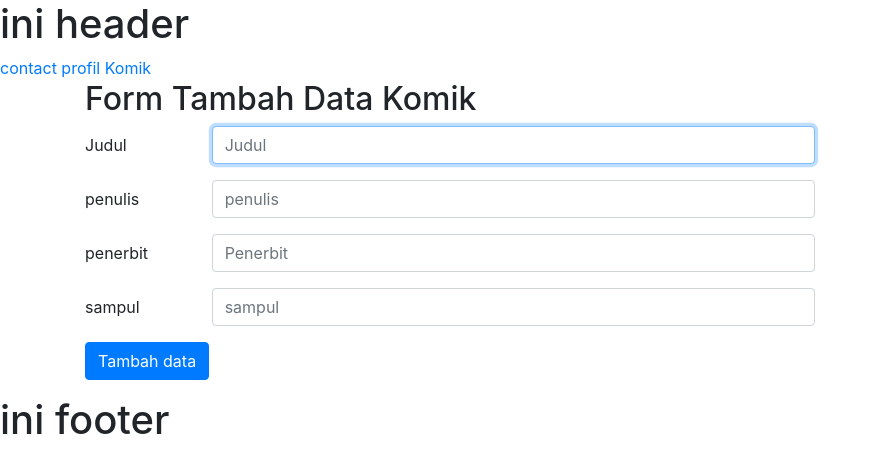
After one commit to sanggayasa/fe, a CodeIgniter 4 app: template app/Views/komik/create.php in a window 1280 px wide. The commit adds this page. Shown: the top 473 px of the page, without its empty margins (0-882 px from the left). Run offline with PHP 8.4 and a stand-in for CodeIgniter, Linux system fonts and the light colour scheme; the template is opened without the code that fills it, so the values that code supplies are empty; some libraries are stand-ins or nearby versions.

Commit message:
membuat insert data

```diff
--- a/app/Config/Routes.php
+++ b/app/Config/Routes.php
@@ -35,6 +35,7 @@ $routes->get('/', 'Home::index');
 $routes->get('/login', 'Login::index');
 $routes->get('/contact', 'Pages::index');
 $routes->get('/profil', 'Pages::profil');
+$routes->get('/komik/create', 'Komik::create');
 $routes->get('/komik/(:segment)', 'Komik::detail/$1');
 $routes->get('/about/(:any)', 'Login::about/$1/$2');
 //Admin\Login::index = lokasi file controller ada di
--- a/app/Models/KomikModel.php
+++ b/app/Models/KomikModel.php
@@ -8,6 +8,7 @@ class KomikModel extends Model
 {
     protected $table      = 'komik';
     protected $useTimestamps = true;
+    protected $allowedFields = ['judul', 'slug', 'penulis', 'penerbit', 'sampul'];
 
     public function getKomik($slug = false)
     {
--- /dev/null
+++ b/app/Views/komik/create.php
@@ -0,0 +1,42 @@
+<?= $this->extend('layout/template'); ?>
+<?= $this->section('content'); ?>
+<div class="container">
+    <div class="row">
+        <div class="col-8">
+            <h2 class="">Form Tambah Data Komik</h2>
+            <form action="/komik/save" method="post">
+                <?= csrf_field(); ?>
+                <div class="form-group row">
+                    <label for="judul" class="col-sm-2 col-form-label">Judul</label>
+                    <div class="col-sm-10">
+                        <input type="text" class="form-control" id="judul" placeholder="Judul" name="judul" autofocus>
+                    </div>
+                </div>
+                <div class="form-group row">
+                    <label for="penulis" class="col-sm-2 col-form-label">penulis</label>
+                    <div class="col-sm-10">
+                        <input type="text" class="form-control" id="penulis" placeholder="penulis" name="penulis">
+                    </div>
+                </div>
+                <div class="form-group row">
+                    <label for="penulis" class="col-sm-2 col-form-label">penerbit</label>
+                    <div class="col-sm-10">
+                        <input type="text" class="form-control" id="penulis" placeholder="Penerbit" name="penerbit">
+                    </div>
+                </div>
+                <div class="form-group row">
+                    <label for="penulis" class="col-sm-2 col-form-label">sampul</label>
+                    <div class="col-sm-10">
+                        <input type="text" class="form-control" id="sampul" placeholder="sampul" name="sampul">
+                    </div>
+                </div>
+                <div class="form-group row">
+                    <div class="col-sm-10">
+                        <button type="submit" class="btn btn-primary">Tambah data</button>
+                    </div>
+                </div>
+            </form>
+        </div>
+    </div>
+</div>
+<?= $this->endSection(); ?>
--- a/app/Views/komik/index.php
+++ b/app/Views/komik/index.php
@@ -1,6 +1,12 @@
 <?= $this->extend('layout/template'); ?>
 <?= $this->section('content'); ?>
 <h1>ini Komik</h1>
+<a href="/komik/create" class="btn btn-primary mt-3">Tambah Komik</a>
+<?php if (session()->getFlashdata('pesan')) : ?>
+    <div class="alert alert-success" role="alert">
+        <?= session()->getFlashdata('pesan'); ?>
+    </div>
+<?php endif; ?>
 <table class="table table-striped">
     <thead>
         <tr>
```
Also changed, not shown: app/Controllers/Komik.php (+32 -0 lines).
